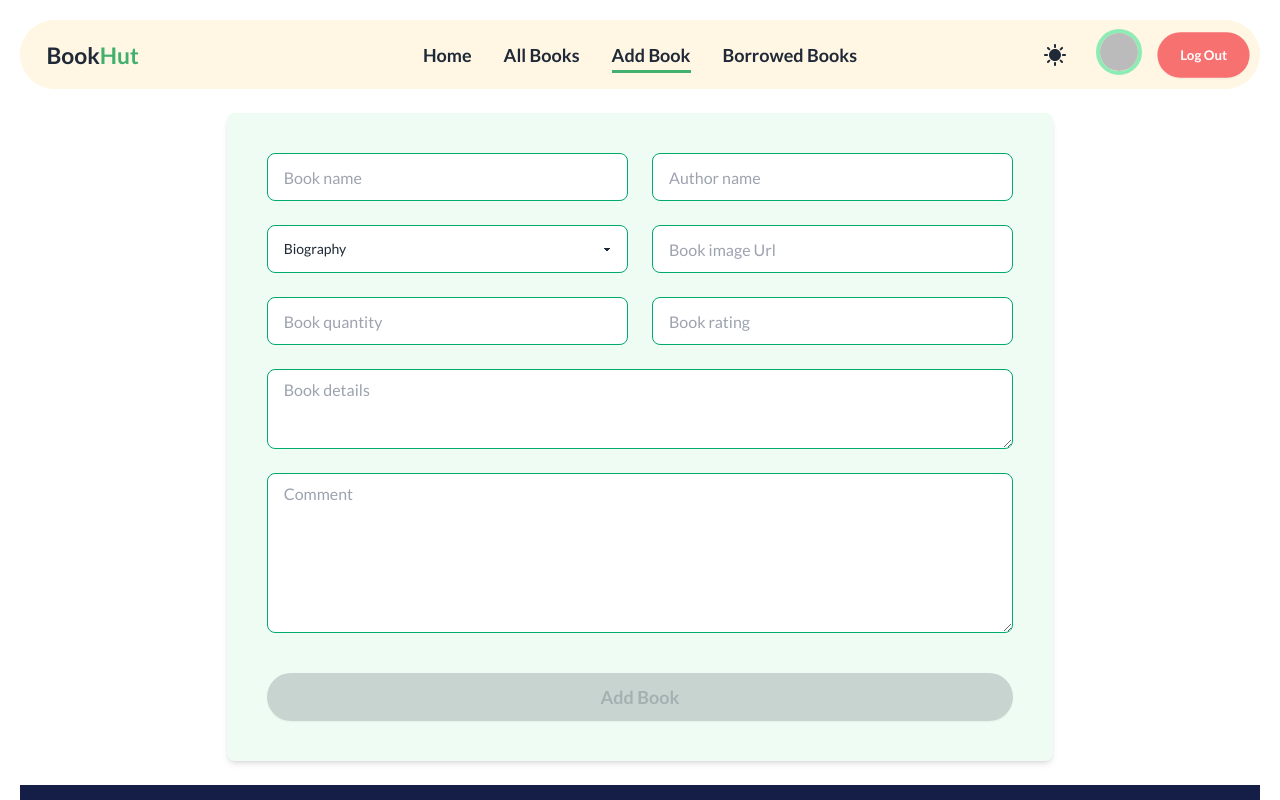
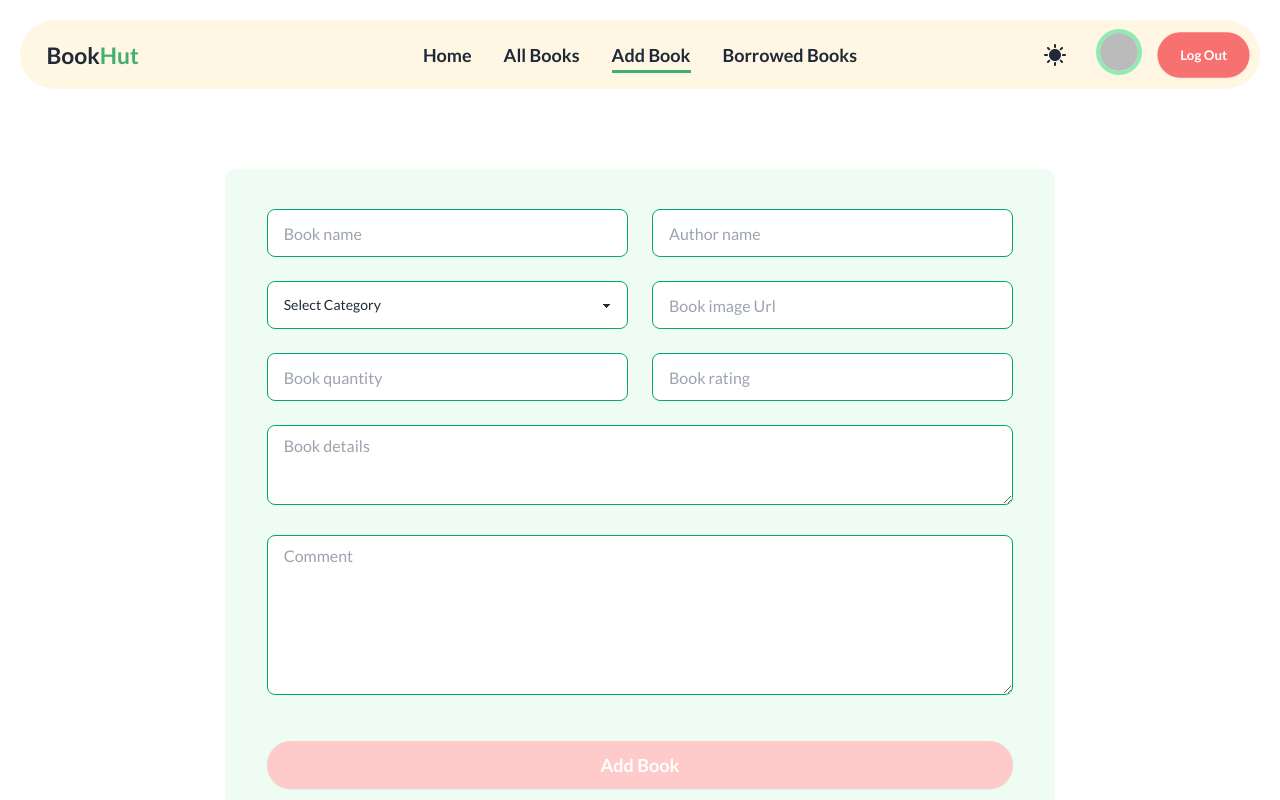
Before and after one commit to fayshal-bin-amir-002/assignment-11-book-hut, a React (Vite) app: page /add-book in a window 1280 px wide. Shown: the top 800 px of the page. Built offline with nearby package versions, Linux system fonts and the light colour scheme; no server answers; sample sign-in values are in the browser's storage.

Commit message:
added book adding page with db

```diff
--- a/src/components/NavBar/NavBar.jsx
+++ b/src/components/NavBar/NavBar.jsx
@@ -56,7 +56,7 @@ const NavBar = () => {
                 <Link className="btn bg-transparent hover:bg-transparent shadow-none border-none text-xl lg:text-2xl hidden lg:flex gap-0">Book <span className="text-[#41B06E]">Hut</span></Link>
             </div>
             <div className="navbar-center">
-                <Link className="btn bg-transparent hover:bg-transparent shadow-none border-none text-xl lg:text-2xl flex gap-0 lg:hidden">Book <span className="text-[#41B06E]">Hut</span></Link>
+                <Link to='/' className="btn bg-transparent hover:bg-transparent shadow-none border-none text-xl lg:text-2xl flex gap-0 lg:hidden">Book <span className="text-[#41B06E]">Hut</span></Link>
                 <ul className="hidden lg:flex items-center justify-center gap-8 text-lg font-semibold">
                     {navLinks}
                 </ul>
--- /dev/null
+++ b/src/hooks/useAxiosSecure.jsx
@@ -0,0 +1,32 @@
+import axios from "axios";
+import useAuth from "./useAuth";
+import { useNavigate } from "react-router-dom";
+import { useEffect } from "react";
+
+const axiosSecure = axios.create({
+    baseURL: 'http://localhost:3000',
+    withCredentials: true
+});
+
+const useAxiosSecure = () => {
+    const { userLogOut } = useAuth();
+
+    const navigate = useNavigate();
+
+    useEffect(() => {
+        axiosSecure.interceptors.response.use((res) => {
+            return res;
+        }, (error) => {
+            if (error.response.status === 401 || error.response.status === 403) {
+                userLogOut()
+                    .then(() => {
+                        navigate('/login');
+                    })
+            }
+        })
+    }, [navigate, userLogOut]);
+
+    return axiosSecure;
+};
+
+export default useAxiosSecure;
--- a/src/pages/AddBook.jsx
+++ b/src/pages/AddBook.jsx
@@ -1,4 +1,6 @@
+import axios from "axios";
 import useAuth from "../hooks/useAuth";
+import toast from "react-hot-toast";
 
 const AddBook = () => {
 
@@ -6,14 +8,41 @@ const AddBook = () => {
 
     const handleAddBook = (e) => {
         e.preventDefault();
+        const form = e.target;
+        const book_name = form.book_name.value;
+        const author_name = form.author_name.value;
+        const category = form.category.value;
+        const photo = form.photo.value;
+        const quantity = form.quantity.value;
+        const rating = form.rating.value;
+        const details = form.details.value;
+        const comment = form.comment.value;
+
+        const bookData = { book_name, author_name, category, photo, quantity, rating, details, comment };
+
+        axios.post("http://localhost:3000/add-book", bookData)
+            .then(res => {
+                if(res.data.insertedId) {
+                    form.reset();
+                    toast.success("Book added successfully.");
+                } else {
+                    toast.error("Something went wrong!");
+                }
+            })
     }
 
     return (
         <div className="min-h-[calc(100vh-398px)]">
-            <form onSubmit={handleAddBook} className="bg-[#8DECB4] bg-opacity-15 p-6 my-6 lg:p-10 grid grid-cols-1 md:grid-cols-2 gap-4 lg:gap-6 lg:w-2/3 mx-auto rounded-lg shadow-md">
-                <input type="text" name="book_name" placeholder="Book name" className="input input-bordered input-success w-full" />
-                <input type="text" name="author_name" placeholder="Author name" className="input input-bordered input-success w-full" />
-                <select name="category" className="select select-success w-full">
+            <form onSubmit={handleAddBook} className="bg-[#8DECB4] bg-opacity-15 p-6 lg:p-10 lg:w-2/3 mx-auto rounded-lg shadow-md my-8 md:my-14 lg:my-20">
+                <div className="grid grid-cols-1 md:grid-cols-2 gap-4 md:gap-6">
+                    <div>
+                        <input type="text" name="book_name" placeholder="Book name" className="input input-bordered input-success w-full col-span-1" required />
+                    </div>
+                    <div>
+                        <input type="text" name="author_name" placeholder="Author name" className="input input-bordered input-success w-full" required />
+                    </div>
+                    <div>
+                        <select name="category" defaultValue={''} className="select select-success w-full">
                             <option disabled value=''>Select Category</option>
                             <option value="Biography">Biography</option>
                             <option value="History">History</option>
@@ -21,12 +50,26 @@ const AddBook = () => {
                             <option value="Travel">Travel</option>
                             <option value="Science & Math">Science & Math</option>
                         </select>
-                <input type="text" name="photo" placeholder="Book image Url" className="input input-bordered input-success w-full" />
-                <input type="number" min={0} name="quantity" placeholder="Book quantity" className="input input-bordered input-success w-full" />
-                <input type="number" min={0} max={5} name="rating" placeholder="Book rating" className="input input-bordered input-success w-full" />
-                <textarea type="text" name="details" placeholder="Book details" className="md:col-span-2 input input-bordered input-success w-full h-20 py-2" />
-                <textarea type="text" name="comment" placeholder="Comment" className="md:col-span-2 input input-bordered input-success w-full h-40 py-2" />
-                <button className="btn w-ful col-span-2 bg-[#41B06E] rounded-full text-white text-lg mt-4" disabled={user?.email !== librarianEmail}>Add Book</button>
+                    </div>
+                    <div>
+                        <input type="text" name="photo" placeholder="Book image Url" className="input input-bordered input-success w-full" required />
+                    </div>
+                    <div>
+                        <input type="number" min={0} name="quantity" placeholder="Book quantity" className="input input-bordered input-success w-full" required />
+                    </div>
+                    <div>
+                        <input type="number" min={0} max={5} name="rating" placeholder="Book rating" className="input input-bordered input-success w-full" required />
+                    </div>
+                    <div className="col-span-1 md:col-span-2">
+                        <textarea type="text" name="details" placeholder="Book details" className=" input input-bordered input-success w-full h-20 py-2" required />
+                    </div>
+                    <div className="col-span-1 md:col-span-2">
+                        <textarea type="text" name="comment" placeholder="Comment" className="  input input-bordered input-success w-full h-40 py-2" required />
+                    </div>
+                    <div className="md:col-span-2">
+                        <button className="btn w-full bg-[#41B06E] rounded-full text-white text-lg mt-4 disabled:bg-red-200 disabled:text-white" disabled={user?.email !== librarianEmail}>Add Book</button>
+                    </div>
+                </div>
             </form>
         </div>
     );
```
Lines whose indentation alone changed are shown as unchanged.
